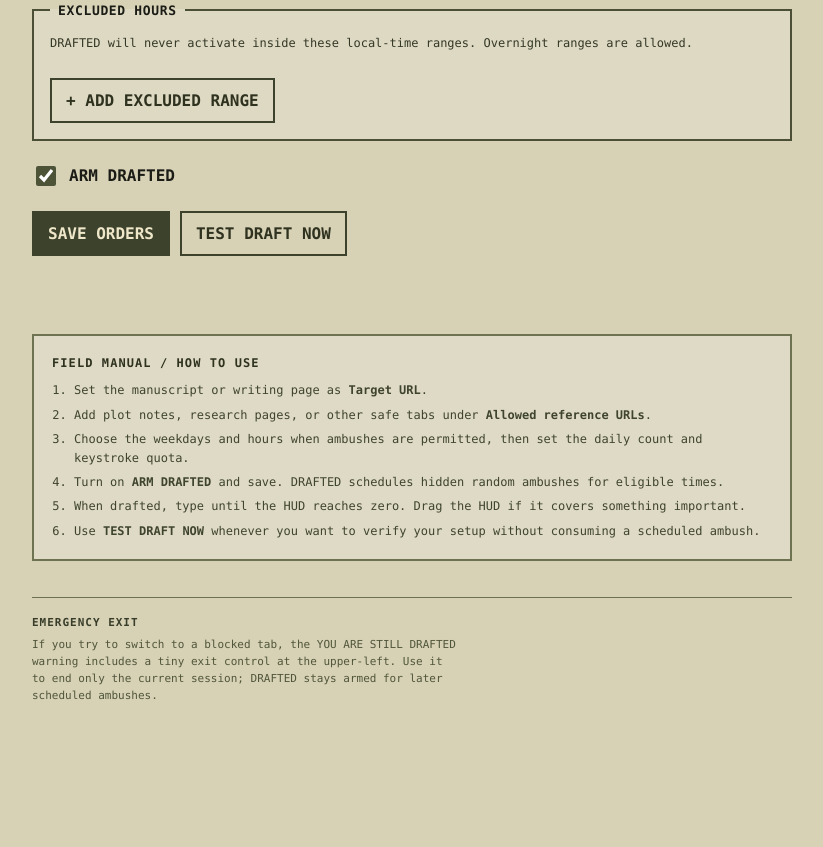
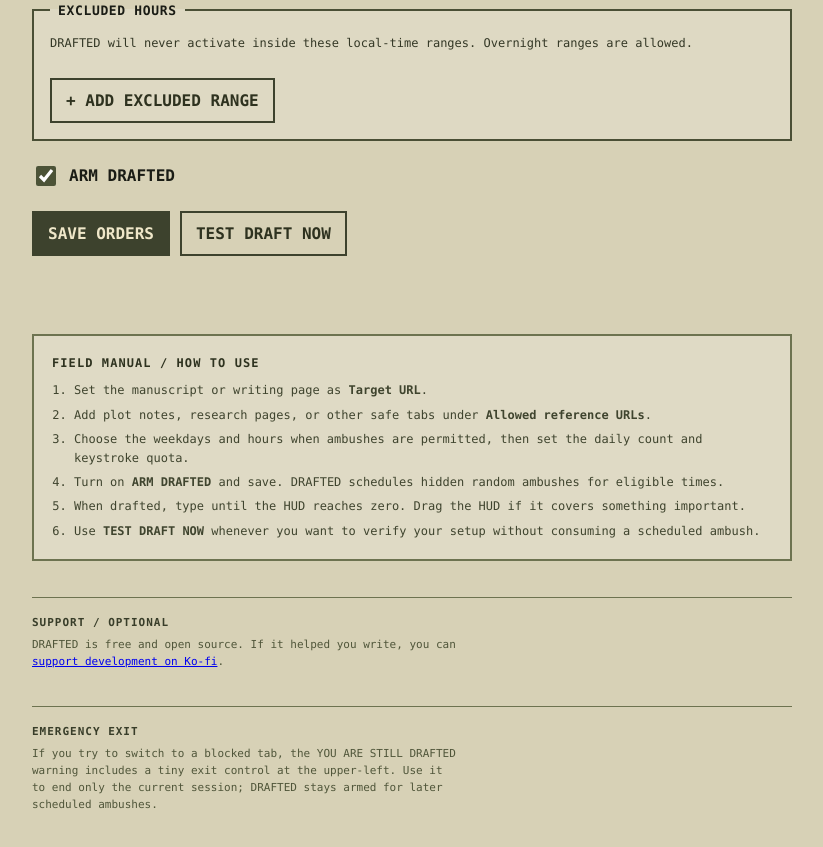
Before and after one commit to yo4e/DRAFTED, a website with bundled scripts: page options.html in a window 1280 px wide. Shown: the part 949-1796 px from the top of the page, without its empty margins (228-1051 px from the left). Before the commit the page ends 1733 px from the top, so only its background shows below. Built offline with nearby package versions, Linux system fonts and the light colour scheme; some packages are replaced by stand-ins of ours.

Commit message:
Add optional Ko-fi support link to settings

```diff
--- a/options.html
+++ b/options.html
@@ -89,6 +89,11 @@
       </ol>
     </section>
 
+    <section class="safety-note" aria-label="Support DRAFTED">
+      <strong>SUPPORT / OPTIONAL</strong>
+      <p>DRAFTED is free and open source. If it helped you write, you can <a href="https://ko-fi.com/yo4e" target="_blank" rel="noopener noreferrer">support development on Ko-fi</a>.</p>
+    </section>
+
     <section class="safety-note" aria-label="Emergency exit information">
       <strong>EMERGENCY EXIT</strong>
       <p>If you try to switch to a blocked tab, the YOU ARE STILL DRAFTED warning includes a tiny exit control at the upper-left. Use it to end only the current session; DRAFTED stays armed for later scheduled ambushes.</p>
```
